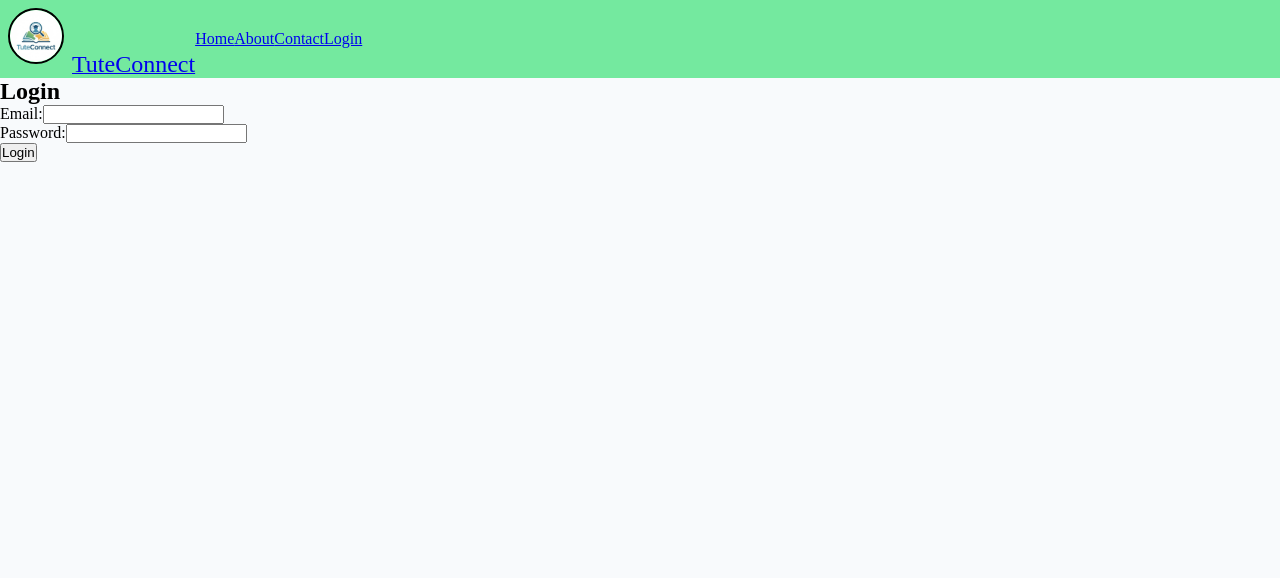
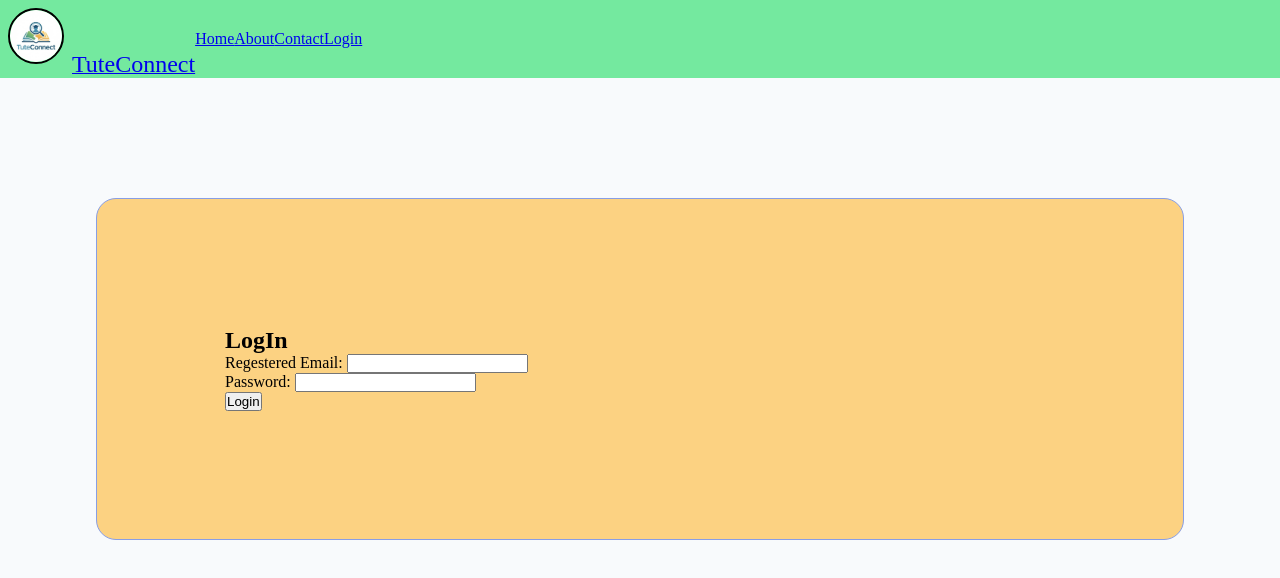
Before and after one commit to mdIbtisamAnsari/Front_TC, a React (Vite) app: page /login in a window 1280 px wide. Shown: the top 578 px of the page. Built offline with nearby package versions, Linux system fonts and the light colour scheme.

Commit message:
feat: enhance Login and Register components with styling and form handling

```diff
--- a/src/pages/Login.jsx
+++ b/src/pages/Login.jsx
@@ -1,4 +1,6 @@
 import React, { useState } from 'react'
+import './login.css'
+
 
 const Login = () => {
   const [email, setEmail] = useState('')
@@ -10,11 +12,11 @@ const Login = () => {
   }
 
   return (
-    <div>
-      <h2>Login</h2>
+    <div className='formBody'>
+      <h2>LogIn</h2>
       <form onSubmit={handleSubmit}>
         <div>
-          <label>Email:</label>
+          <label>Regestered Email: </label>
           <input
             type="email"
             value={email}
@@ -23,7 +25,7 @@ const Login = () => {
           />
         </div>
         <div>
-          <label>Password:</label>
+          <label>Password: </label>
           <input
             type="password"
             value={password}
--- a/src/pages/Register.jsx
+++ b/src/pages/Register.jsx
@@ -8,6 +8,11 @@ const Register = () => {
   const [email, setEmail] = useState('')
   const [password, setPassword] = useState('')
   const [confirmPassward, setCofirmPasswrd]= useState('')
+
+  const handleSubmit = (e) => {
+    e.preventDefault()
+    // Handle registration logic here
+  }
 
   return (
     <div>
--- /dev/null
+++ b/src/pages/login.css
@@ -0,0 +1,8 @@
+.formBody{
+    background: rgba(255, 166, 0, 0.488);
+    width: 85vw;
+    margin: 15vh auto;
+    padding: 10vw;
+    border: 1px solid #889ee5;
+    border-radius: 20px;
+}
```
